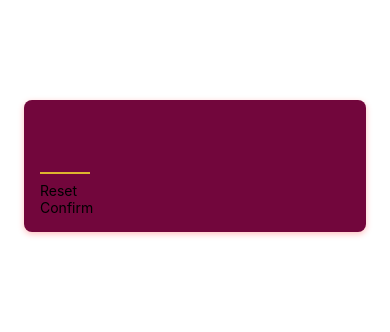
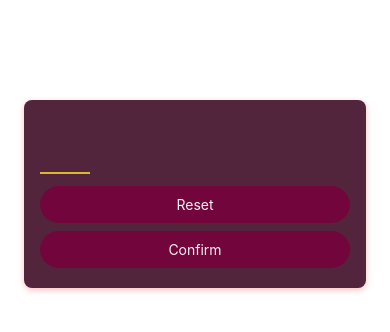
Before and after one commit to bezbrain/advanced-number-game, a React Native app: screen / in a window 390 px wide. Shown: the top 332 px of the page. Built offline with nearby package versions, Linux system fonts and the light colour scheme.

Commit message:
Style the button component

```diff
--- a/components/general/button.tsx
+++ b/components/general/button.tsx
@@ -1,16 +1,51 @@
 import React from "react";
-import { Text, View } from "react-native";
+import { Pressable, StyleSheet, Text, View } from "react-native";
 
 interface ButtonProps {
   children: string;
 }
 
 const Button = ({ children }: ButtonProps) => {
+  const pressHandler = () => {
+    //
+  };
+
   return (
-    <View>
-      <Text>{children}</Text>
+    <View style={styles.btnOuterContainer}>
+      <Pressable
+        onPress={pressHandler}
+        android_ripple={{ color: "#331725" }}
+        style={({ pressed }) =>
+          pressed
+            ? [styles.pressedBtn, styles.btnInnerContainer]
+            : styles.btnInnerContainer
+        }
+      >
+        <Text style={styles.btnText}>{children}</Text>
+      </Pressable>
     </View>
   );
 };
 
 export default Button;
+
+const styles = StyleSheet.create({
+  btnOuterContainer: {
+    borderRadius: 28,
+    marginVertical: 4,
+    overflow: "hidden",
+  },
+  btnInnerContainer: {
+    backgroundColor: "#72063c",
+    paddingVertical: 10,
+    paddingHorizontal: 16,
+    elevation: 8,
+  },
+  btnText: {
+    color: "#f1f1f1",
+    textAlign: "center",
+  },
+  pressedBtn: {
+    opacity: 0.75,
+  },
+});
--- a/components/general/input.tsx
+++ b/components/general/input.tsx
@@ -4,9 +4,11 @@ import { StyleSheet, TextInput } from "react-native";
 const InputField = () => {
   return (
     <TextInput
-      keyboardType="numeric"
+      keyboardType="number-pad"
       style={styles.numberInput}
       maxLength={2}
+      autoCapitalize="none"
+      autoCorrect={false}
     />
   );
 };
--- a/screens/startGameScreens.tsx
+++ b/screens/startGameScreens.tsx
@@ -19,7 +19,7 @@ const styles = StyleSheet.create({
     marginTop: 100,
     marginHorizontal: 24,
     padding: 16,
-    backgroundColor: "#72063c",
+    backgroundColor: "#53253c",
     borderRadius: 8,
     elevation: 10,
     shadowColor: "red",
```
